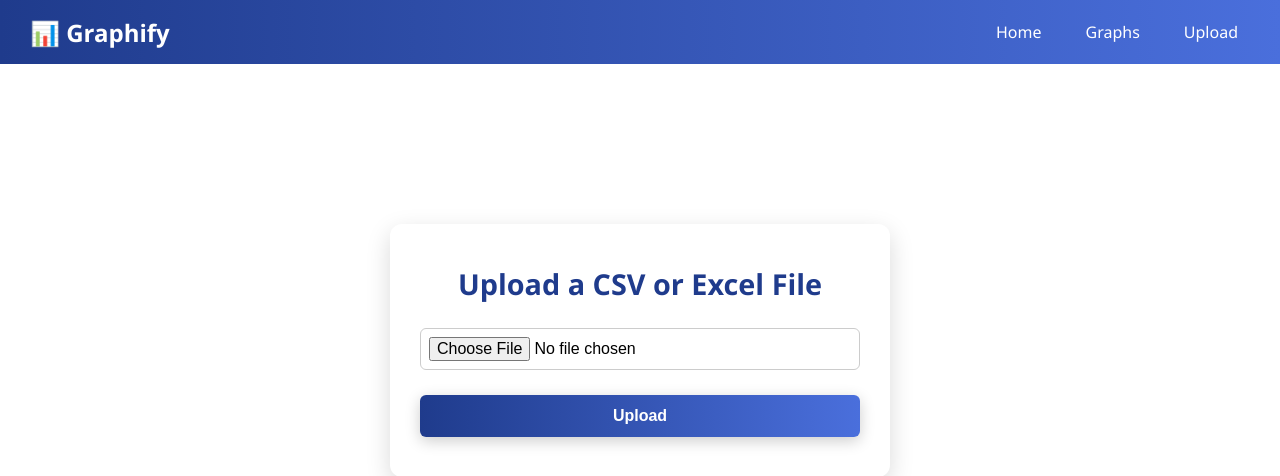
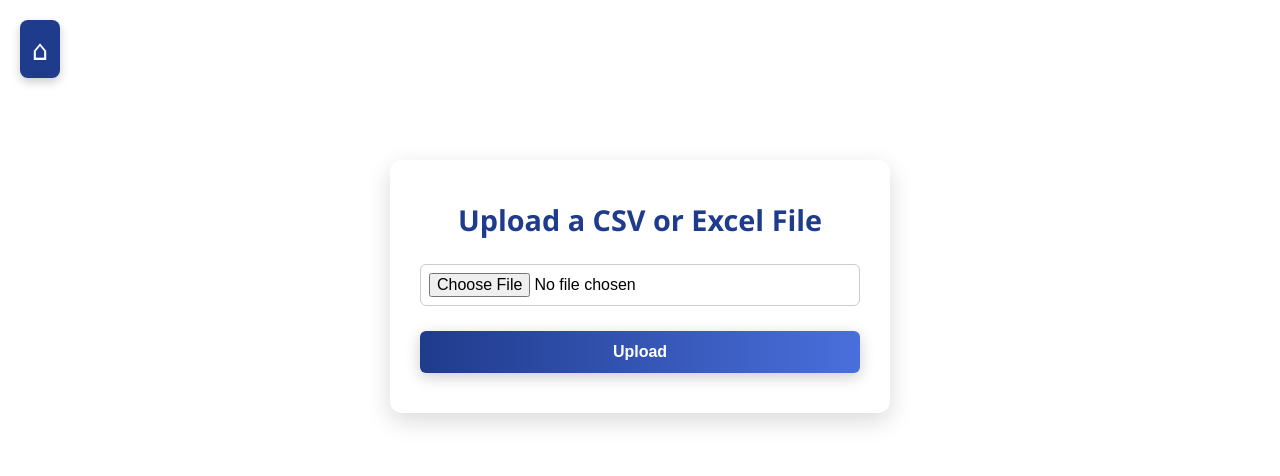
Before and after one commit to Niharika2313/Graphify, a Flask app: page /upload in a window 1280 px wide. Shown: the top 476 px of the page. Run offline with Flask 3, Linux system fonts and the light colour scheme.

```diff
--- a/app/routes.py
+++ b/app/routes.py
@@ -1,4 +1,4 @@
-from flask import Blueprint, render_template, request, send_file, redirect, flash
+from flask import Blueprint, render_template, request, send_file, redirect, flash, url_for
 import pandas as pd
 import matplotlib
 matplotlib.use('Agg')
@@ -43,7 +43,7 @@ def upload_file():
                 df = pd.read_excel(file)
             else:
                 flash("Unsupported file type", "error")
-                return redirect('/upload')
+                return redirect(url_for('/upload'))
 
             temp_df['data'] = df
             columns = df.columns.tolist()
--- a/app/static/css/style.css
+++ b/app/static/css/style.css
@@ -45,9 +45,23 @@ nav {
 }
 
 #logo {
-  font-size: 1.5rem;
-  font-weight: bold;
+  display: flex;
+  align-items: center;
 }
+
+.logo-img {
+  height: 52px;         /* Increased from 40px */
+  width: auto;
+  max-height: 60px;     /* Slightly higher max */
+}
+
+@media (max-width: 600px) {
+  .logo-img {
+    height: 42px;        /* Increased from 32px */
+  }
+}
+
+
 
 .nav-links {
   display: flex;
@@ -154,6 +168,27 @@ header {
 .graph-name {
   font-weight: 600;
   color: #1f3b8c;
+}
+
+/*Home button*/
+.home-icon-btn {
+  position: absolute;
+  top: 20px;
+  left: 20px;
+  text-decoration: none;
+  font-size: 28px;
+  background: #1f3b8c;
+  color: white;
+  padding: 10px 12px;
+  border-radius: 8px;
+  box-shadow: 0 4px 10px rgba(0, 0, 0, 0.2);
+  transition: background 0.3s, transform 0.3s;
+  z-index: 1000;
+}
+
+.home-icon-btn:hover {
+  background: #4a6fdc;
+  transform: scale(1.1);
 }
 
 /* Upload Form Adjustments */
--- a/app/templates/upload.html
+++ b/app/templates/upload.html
@@ -8,15 +8,10 @@
 </head>
 <body>
 
-  <!-- Navbar -->
-  <nav>
-    <div id="logo">📊 Graphify</div>
-    <div class="nav-links">
-      <div class="icons"><a href="{{ url_for('main.index') }}">Home</a></div>
-      <div class="icons"><a href="{{ url_for('main.home') }}">Graphs</a></div>
-      <div class="icons"><a href="{{ url_for('main.upload') }}">Upload</a></div>
-    </div>
-  </nav>
+  <!-- Minimal Home Button -->
+   <a href="{{ url_for('main.index') }}" class="home-icon-btn" title="Go to Home">
+    &#8962;
+   </a>
 
   <!-- Upload Box Section -->
   <main>
```
Also changed, not shown: app/templates/index.html (+6 -1 lines), app/static/images/Logo.png (added).
